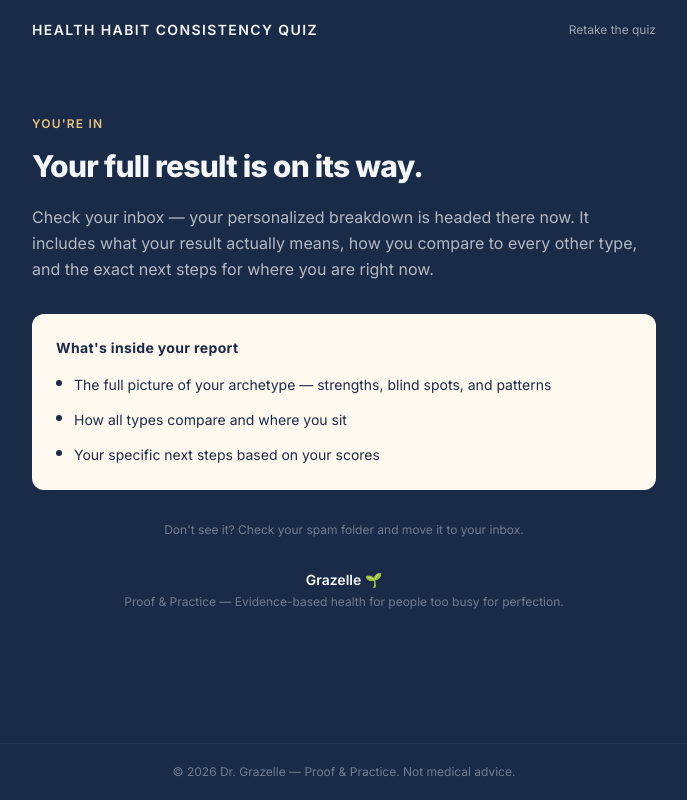
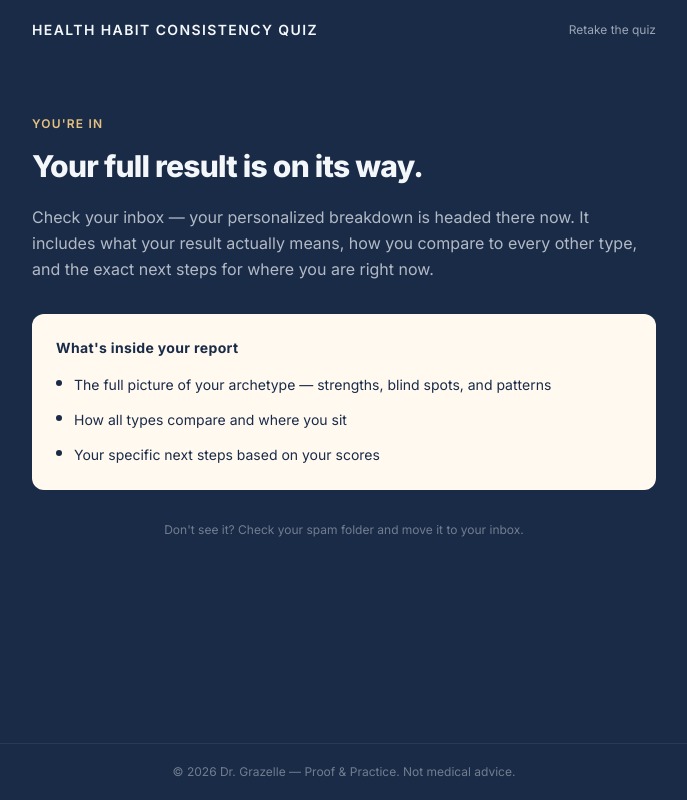
Before and after one commit to drgrazelle/proof-practice-quiz, a Next.js app: page /full-report-sent in a window 1280 px wide. Shown: the whole page, without its empty margins (296-983 px from the left). Built offline with nearby package versions, Linux system fonts and the light colour scheme.

Commit message:
Remove Grazelle sign-off from /full-report-sent
Co-Authored-By: Claude Sonnet 4.6 <noreply@anthropic.com>

```diff
--- a/app/full-report-sent/page.js
+++ b/app/full-report-sent/page.js
@@ -69,16 +69,6 @@ export default function FullReportSentPage() {
           Don&apos;t see it? Check your spam folder and move it to your inbox.
         </p>
 
-        {/* Sign-off */}
-        <div className="text-center">
-          <p className="text-slate text-sm font-semibold mb-1">
-            Grazelle 🌱
-          </p>
-          <p className="text-slate/40 text-xs">
-            Proof &amp; Practice — Evidence-based health for people too busy for perfection.
-          </p>
-        </div>
-
       </div>
 
       {/* ── Footer ── */}
```
